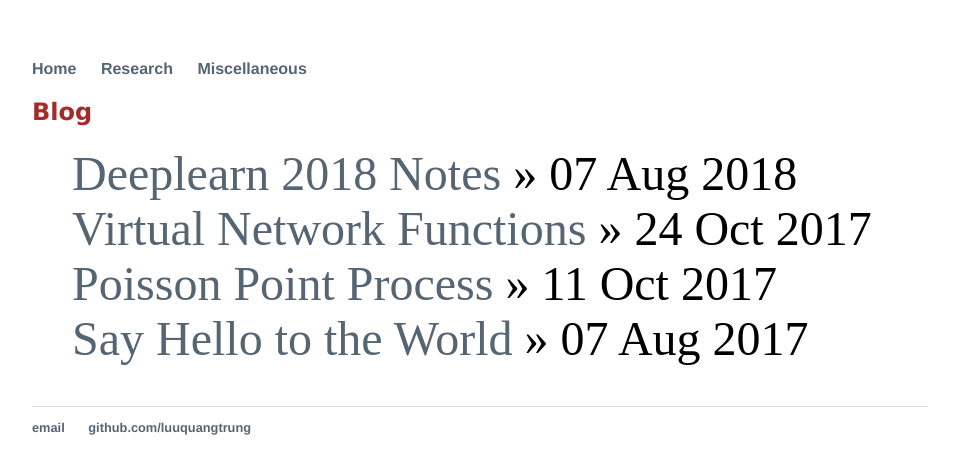
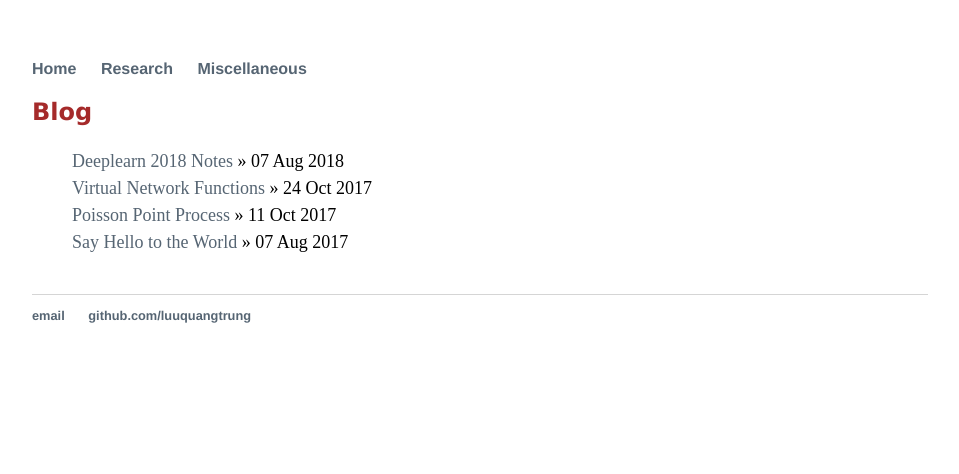
Before and after one commit to luuquangtrung/luuquangtrung.github.io_v1, a Jekyll site: the page built from blog/index.html, in a window 1280 px wide. Shown: the top 474 px of the page, without its empty margins (160-1119 px from the left). Built offline with Jekyll 4.4.1, drawn with Linux system fonts in a browser that asks for light colours.

Commit message:
Update index.html

```diff
--- a/blog/index.html
+++ b/blog/index.html
@@ -10,7 +10,7 @@ title: Blog
 <ul class="posts">
   {% for post in site.posts %}
     <li>
-	<font size="10">
+	<font size="4">
 		<a href="{{ post.url }}" title="{{ post.title }}">{{ post.title }}</a> » <span>{{ post.date | date_to_string }}</span>
 	</font>
 	</li>
```
